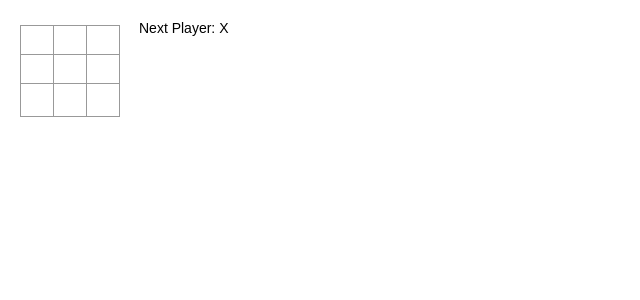
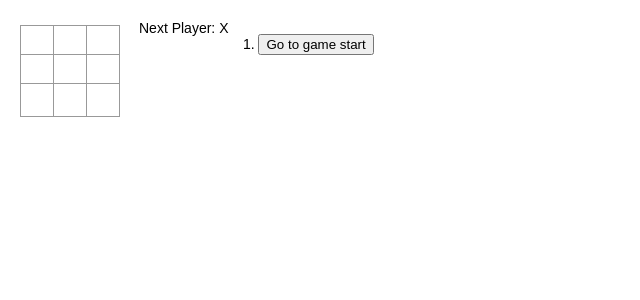
Before and after one commit to IAMISTP/f_tictactoe, a React (Create React App) app: page / in a window 1280 px wide. Shown: the top 300 px of the page, without its empty margins (0-640 px from the left). Built offline with nearby package versions, Linux system fonts and the light colour scheme.

Commit message:
과거의 이동 표시하기map 메소드

```diff
--- a/src/App.js
+++ b/src/App.js
@@ -47,12 +47,22 @@ function App() {
     setHistory([...history, { squares: newSquares }]);
     setXIsNext((prev) => !prev);
   };
+
+  const moves = history.map((step, move) => {
+    const desc = move ? "Go to move # " + move : "Go to game start";
+    return (
+      <li key={move}>
+        <button>{desc}</button>
+      </li>
+    );
+  });
   return (
     <div className="game">
       <div className="game-board">
         <Board squares={current.squares} onClick={(i) => handleClick(i)} />
       </div>
       <div className="game-info"> {status}</div>
+      <ol>{moves}</ol>
     </div>
   );
 }
```
